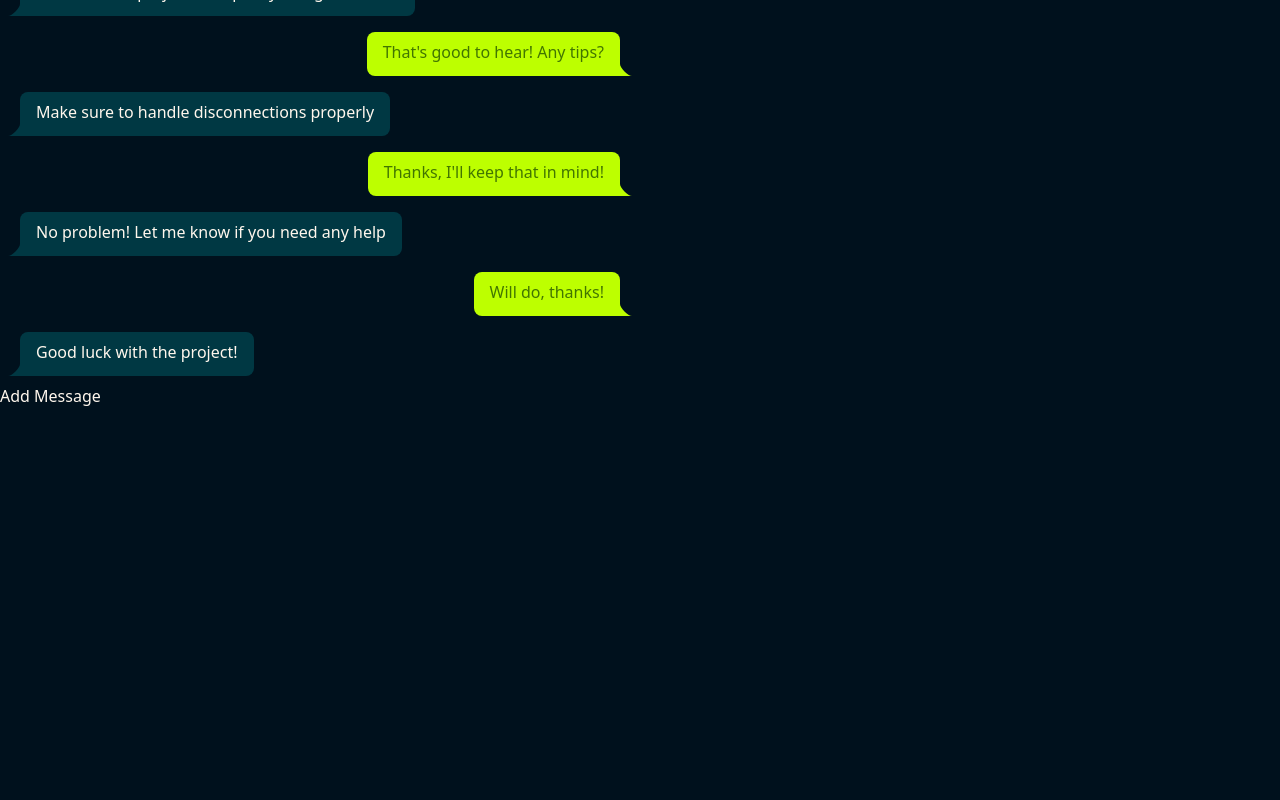
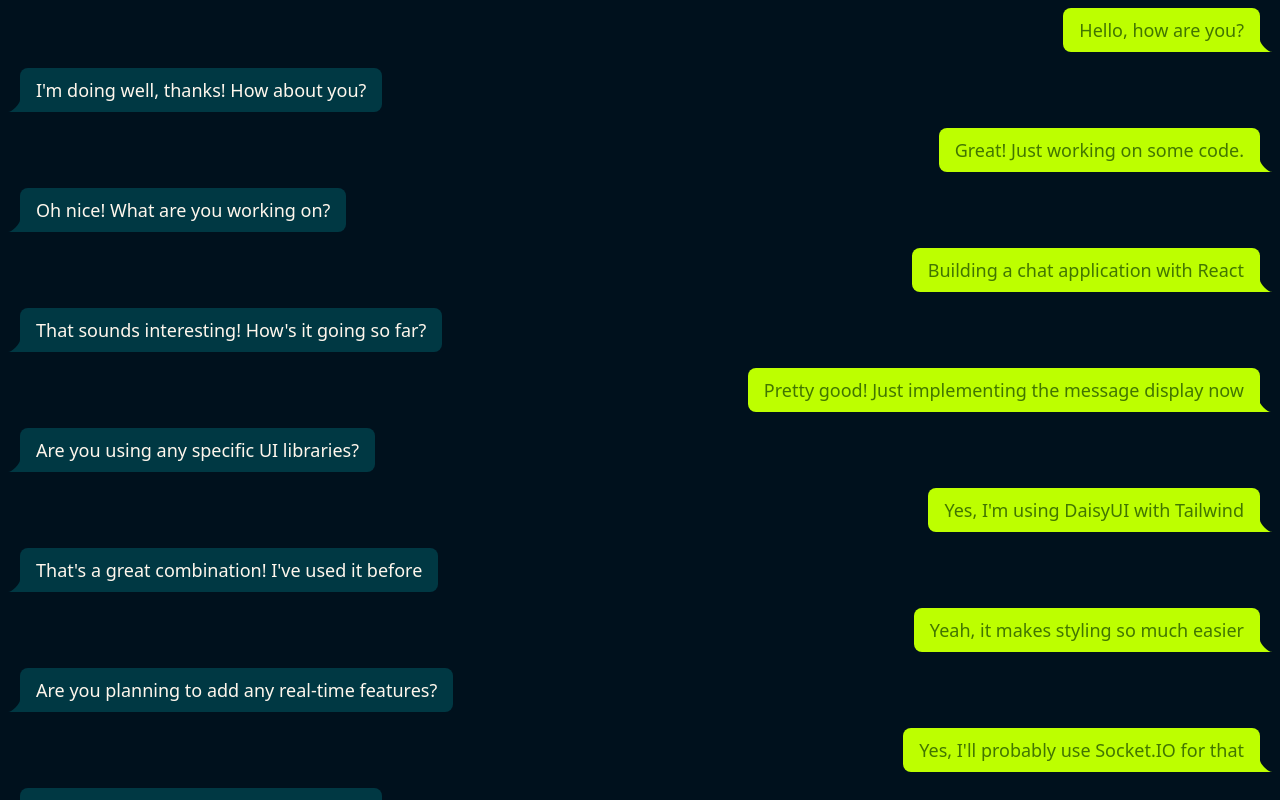
Before and after one commit to kepsteen/pickle-pal, a React (Vite) app in the folder Frontend/: page /test/chat in a window 1280 px wide. Shown: the top 800 px of the page. Built offline with nearby package versions, Linux system fonts and the light colour scheme; no server answers.

Commit message:
add chat window to matches page

```diff
--- a/Frontend/src/components/ChatWindow/ChatWindow.tsx
+++ b/Frontend/src/components/ChatWindow/ChatWindow.tsx
@@ -179,7 +179,7 @@ export default function ChatWindow() {
 		<>
 			<div
 				className={cn(
-					"w-1/2 overflow-y-auto h-96",
+					"overflow-y-auto scrollbar-hide",
 					// Hide scrollbar during scroll animation
 					isScrolling ? "scrollbar-hide" : ""
 				)}
@@ -196,6 +196,7 @@ export default function ChatWindow() {
 						>
 							<div
 								className={cn(
+									"md:text-lg",
 									userId === message.sender
 										? "chat-bubble chat-bubble-primary"
 										: "chat-bubble"
```
